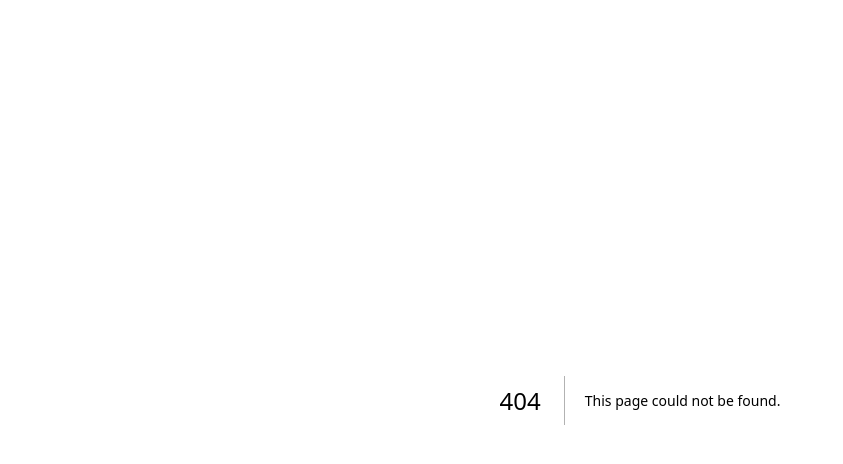
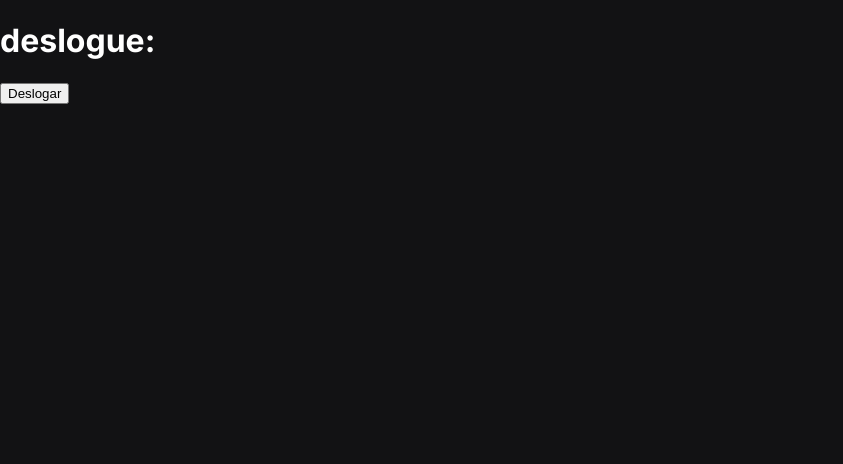
Before and after one commit to AdrianoSilva22/drivers-finance-client, a Next.js app: page /dashboard in a window 1280 px wide. Before the commit this address had no page. Shown: the top 464 px of the page, without its empty margins (0-843 px from the left). Built offline with nearby package versions, Linux system fonts and the light colour scheme.

Commit message:
criado esboço do teste para logout

```diff
--- /dev/null
+++ b/src/app/dashboard/page.tsx
@@ -0,0 +1,19 @@
+'use client'
+import '@/styles/cadastro.css';
+import Cookies from 'js-cookie';
+import { useRouter } from 'next/navigation';
+
+export default function TesteLogout() {
+  const router = useRouter()
+  const handleLogout = () => {
+    Cookies.remove('driverToken')
+    router.push('/driver/login')
+  }
+
+  return (
+    <div>
+      <h1>deslogue: </h1>
+      <button onClick={handleLogout}>Deslogar</button>
+    </div>
+  )
+}
```
